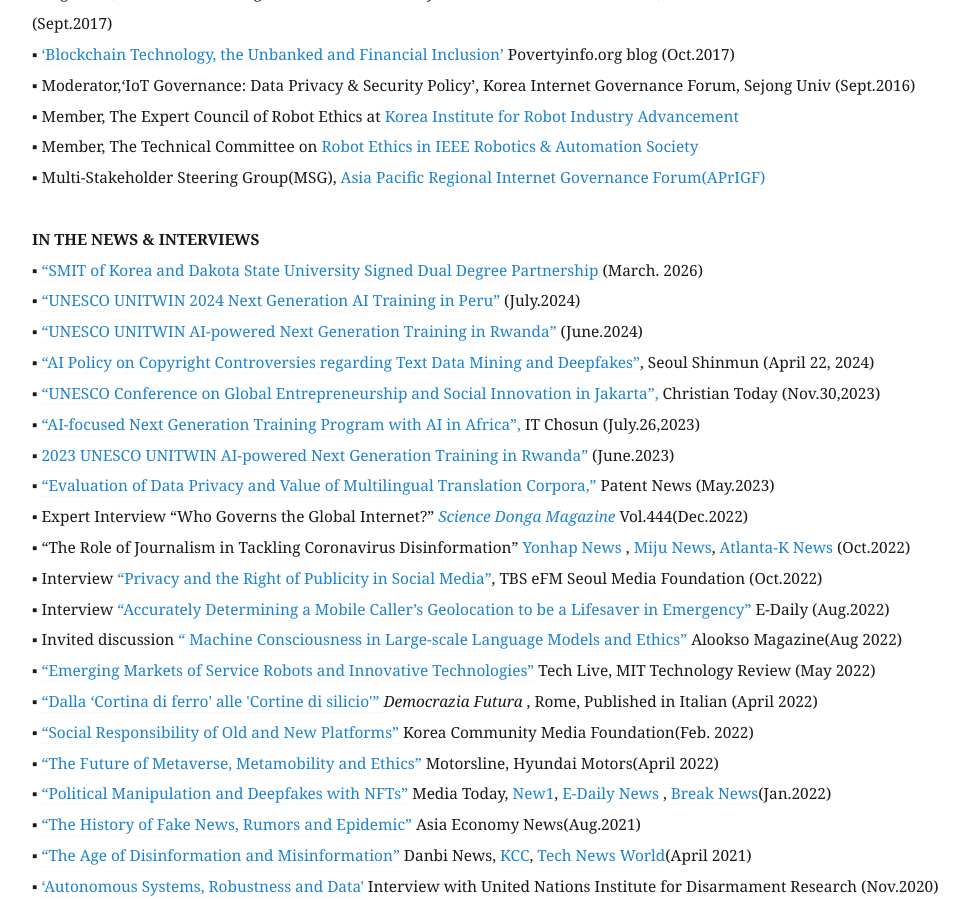
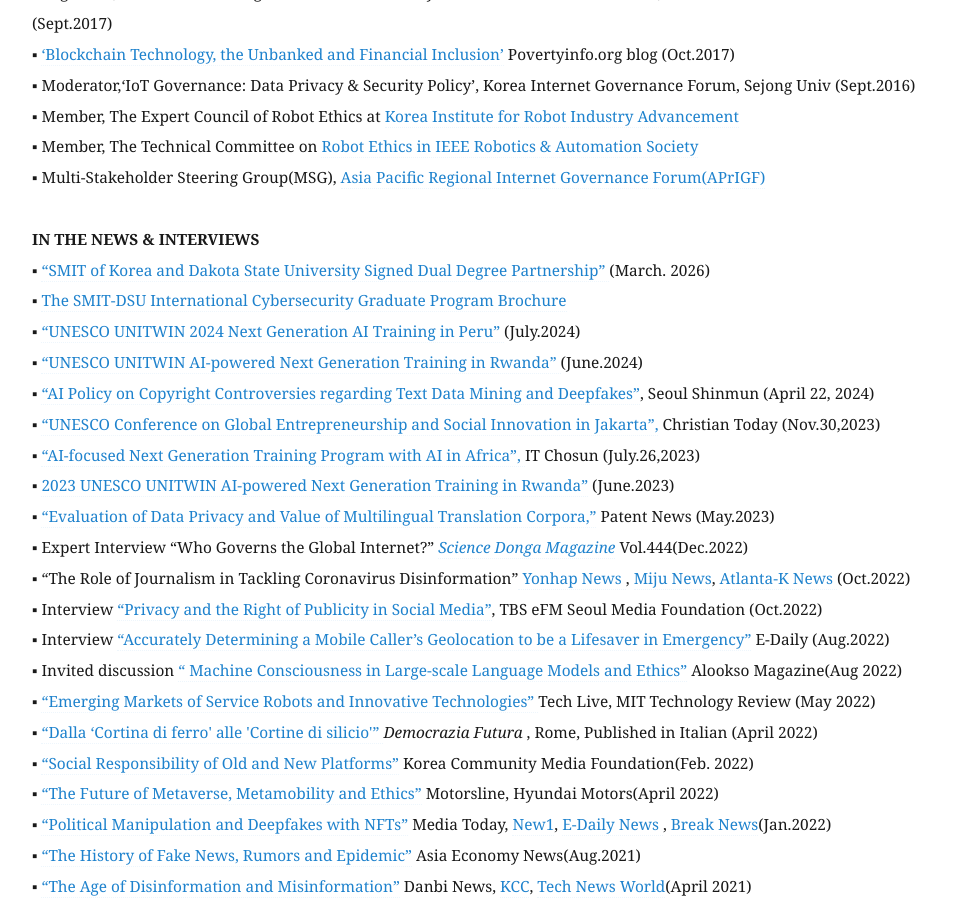
Before and after one commit to eunchangchoi/eunchangchoi.github.io, a Jekyll site: the page built from index.md, in a window 1280 px wide and 900 px high, scrolled down 10285 px. Shown: the whole window, without its empty margins (68-1037 px from the left). Built offline with Jekyll 4.4.1, drawn with Linux system fonts in a browser that asks for light colours.

Commit message:
Update index.md

```diff
--- a/index.md
+++ b/index.md
@@ -221,7 +221,8 @@
 ▪ Multi-Stakeholder Steering Group(MSG), <a href="https://ap.rigf.asia/"> Asia Pacific Regional Internet Governance Forum(APrIGF)</a> <br>
   <br>
  <strong> IN THE NEWS & INTERVIEWS</strong> <br>
-▪ <a href="https://www.newswire.co.kr/newsRead.php?no=1031088"> “SMIT of Korea and Dakota State University Signed Dual Degree Partnership </a> (March. 2026) <br>
+▪ <a href="https://www.newswire.co.kr/newsRead.php?no=1031088"> “SMIT of Korea and Dakota State University Signed Dual Degree Partnership”  </a> (March. 2026) <br>
+▪ <a href="https://www.smit.ac.kr/file/Brochure_DSU%20Cybersecurity%20(KR).pdf"> The SMIT-DSU International Cybersecurity Graduate Program Brochure </a> <br>
 ▪ <a href="https://www.youtube.com/watch?v=dcDWxz5GMdg"> “UNESCO UNITWIN 2024 Next Generation AI Training in Peru” </a> (July.2024) <br>
 ▪ <a href="https://www.youtube.com/watch?v=IX-_e0Wv7gA&t=47s"> “UNESCO UNITWIN AI-powered Next Generation Training in Rwanda” </a> (June.2024) <br>
 ▪ <a href="https://www.seoul.co.kr/news/editOpinion/opinion/issue-korea/2024/04/22/20240422025001">“AI Policy on Copyright Controversies regarding Text Data Mining and Deepfakes”</a>, Seoul Shinmun (April 22, 2024) <br>
```
